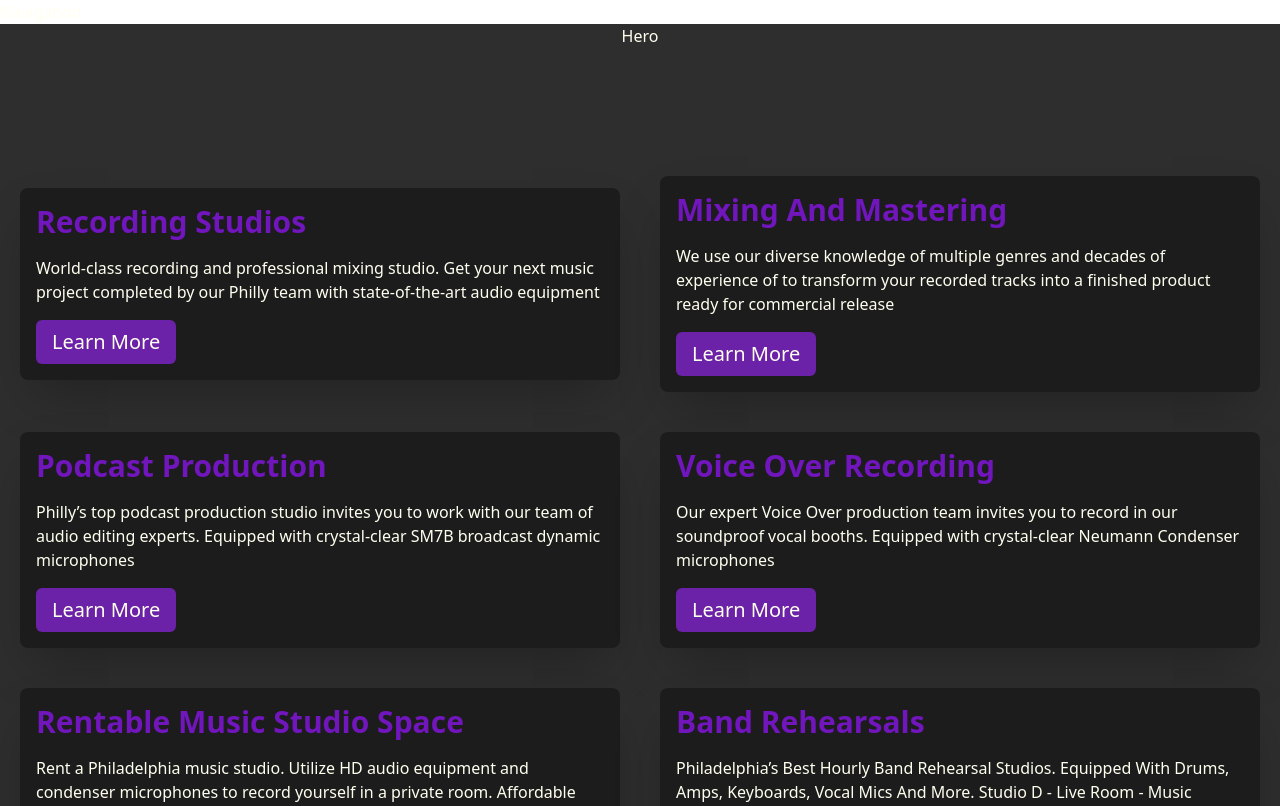
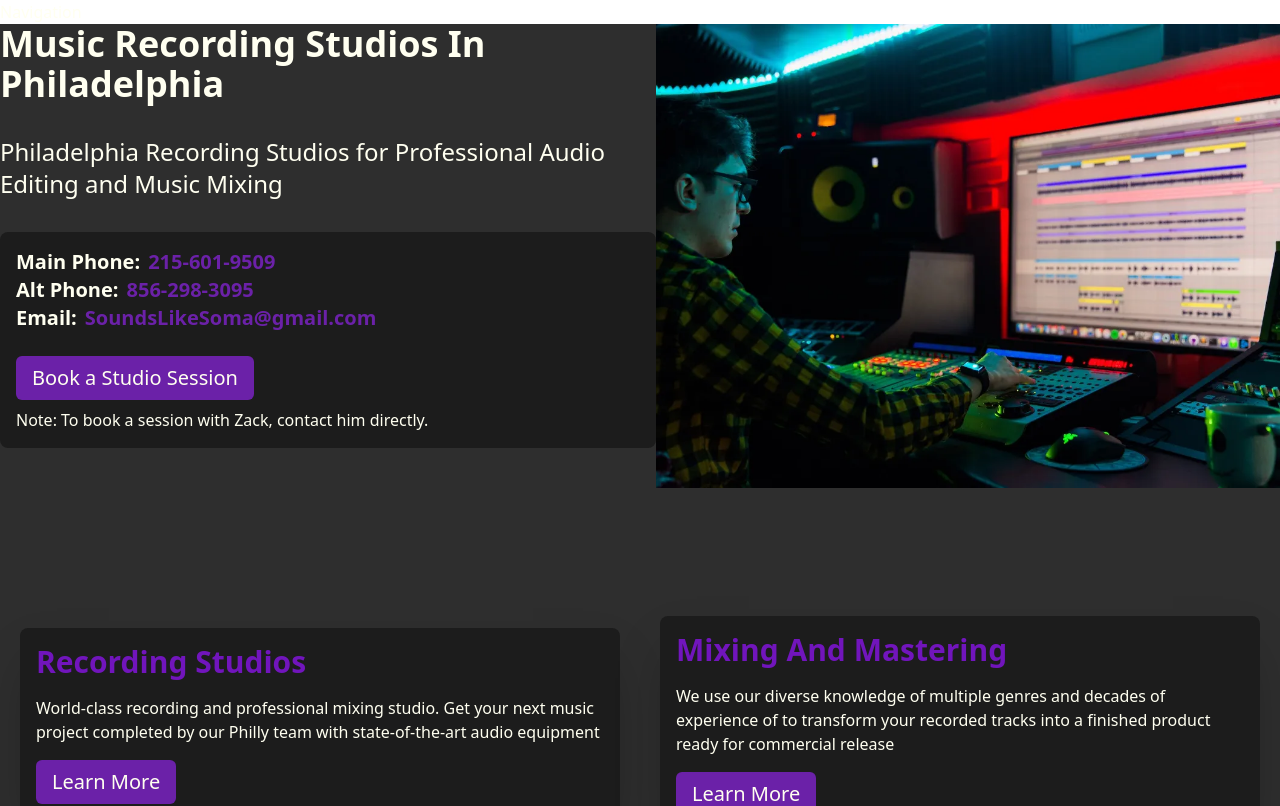
Before and after one commit to zackhanni/sounds-like-soma, a Next.js app: page / in a window 1280 px wide. Shown: the top 806 px of the page. Built offline with nearby package versions, Linux system fonts and the light colour scheme.

Commit message:
new hero component basic layout

```diff
--- a/app/components/Hero.tsx
+++ b/app/components/Hero.tsx
@@ -1,5 +1,27 @@
-import React from "react";
+import Image from "next/image";
+import CallBox from "./CallBox";
 
 export default function Hero() {
-  return <div>Hero</div>;
+  return (
+    <div className="flex">
+      <div>
+        <h1 className="text-4xl font-bold">
+          Music Recording Studios In Philadelphia
+        </h1>
+        <p className="text-2xl py-8">
+          Philadelphia Recording Studios for Professional Audio Editing and
+          Music Mixing
+        </p>
+        <CallBox />
+      </div>
+      <div>
+        <Image
+          src="/music-studios-philadelphia.webp"
+          width={850}
+          height={633}
+          alt="Philadelphia's Best Recording Studios"
+        />
+      </div>
+    </div>
+  );
 }
```
